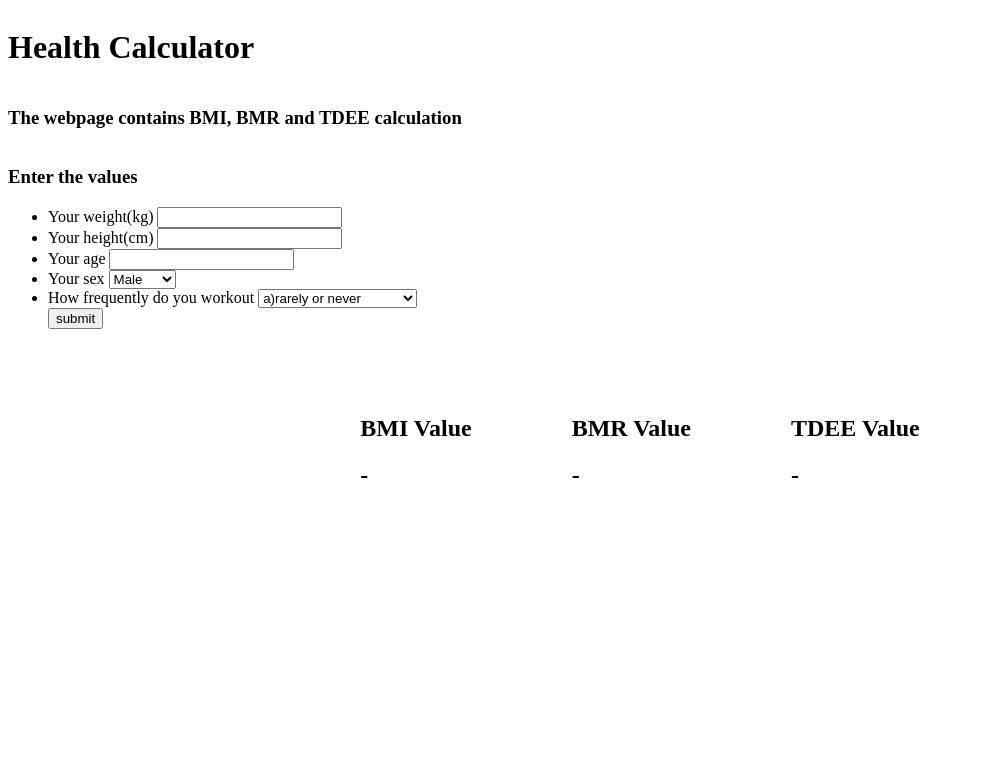
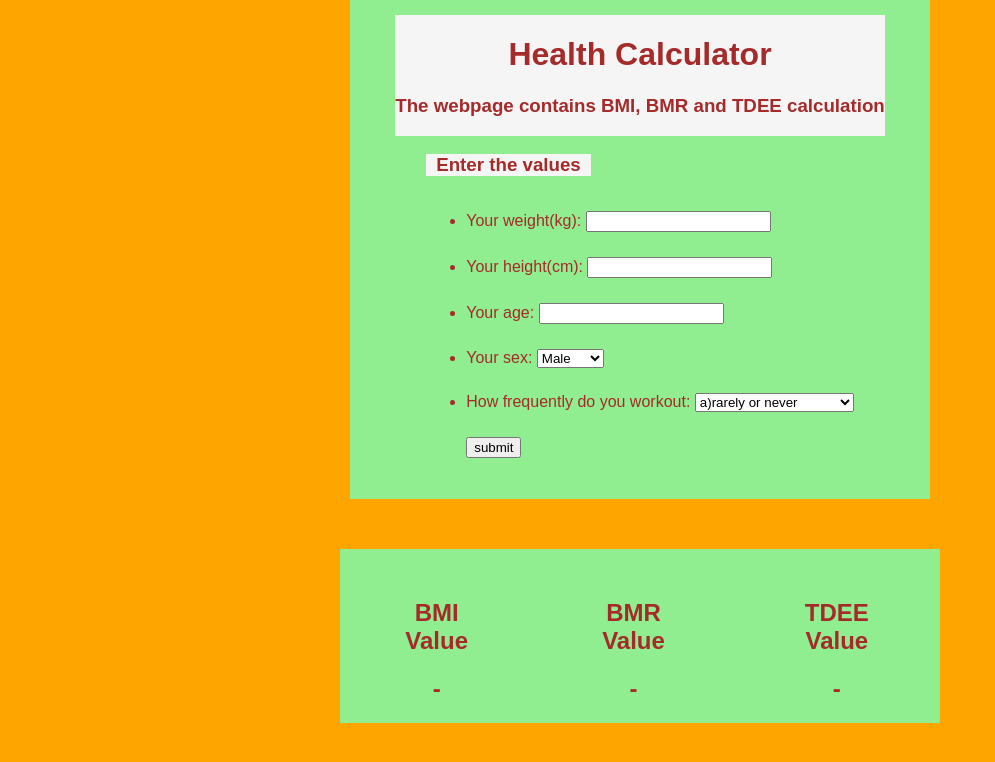
Before and after one commit to donny444/health-calculation, a PHP site: page / in a window 1280 px wide. Shown: the top 762 px of the page, without its empty margins (0-995 px from the left). Run offline with PHP 8.4, Linux system fonts and the light colour scheme.

Commit message:
Add files via upload

```diff
--- a/index.html
+++ b/index.html
@@ -8,6 +8,7 @@
     <link rel="stylesheet" href="style.css">
 </head>
 <body>
+    <div class="container" id="upper">
         <div class="container" id="heading">
             <h1>Health Calculator</h1>
             <h3>The webpage contains BMI, BMR and TDEE calculation</h3>
@@ -17,26 +18,26 @@
                 <h3>Enter the values</h3>
                 <ul>
                     <li>
-                    <label for="weight">Your weight(kg)</label>
+                        <label for="weight">Your weight(kg): </label>
                         <input type="number" id="weight" form="user_input" name="weight" required>
                     </li>
                     <li>
-                    <label for="height">Your height(cm)</label>
+                        <label for="height">Your height(cm): </label>
                         <input type="number" id="height" form="user_input" name="height" required>
                     </li>
                     <li>
-                    <label for="age">Your age</label>
+                        <label for="age">Your age: </label>
                         <input type="number" id="age" form="user_input" name="age" required>
                     </li>
                     <li>
-                    <label for="sex">Your sex</label>
+                        <label for="sex">Your sex: </label>
                         <select id="sex" form="user_input" name="sex" required>
                             <option name="sex" value="Male">Male</option>
                             <option name="sex" value="Female">Female</option>
                         </select>
                     </li>
                     <li>
-                    <label for="frequently">How frequently do you workout</label>
+                        <label for="frequently">How frequently do you workout: </label>
                         <select id="frequently" form="user_input" name="frequently" required>
                             <option value="1.2">a)rarely or never</option>
                             <option value="1.375">b)1-3 times per week</option>
@@ -49,6 +50,8 @@
                 </ul>
             </form>
         </div>
+    </div>
+    <div class="container" id="lower">
         <div class="container" id="result">
             <div class="sub-container">
                 <h2>BMI Value</h2>
@@ -63,6 +66,7 @@
                 <h2 id="tdee">-</h2>
             </div>
         </div>
+    </div>
     <script src="main.js"></script>
 </body>
 </html>
--- a/main.js
+++ b/main.js
@@ -76,11 +76,11 @@ function main() {
     document.getElementById("bmr").innerHTML = bmr.toString()
     document.getElementById("tdee").innerHTML = tdee.toString()
 }
-function validation(param)
+/*function validation(param)
     while (param.validity.valueMissing) {
         param.setCustomValidity("ENTER THE VALUE!!!")
     }
 function validationAll()
     validation(weight)
     validation(height)
-    validation(age)
+    validation(age)*/
--- a/style.css
+++ b/style.css
@@ -1,11 +1,47 @@
+body{
+    background-color: orange;
+    margin: 0;
+    /*text-align: center;*/
+}
 .container{
     display: flex;
+    margin: 0 auto;
+    background-color: lightgreen;
+    color: brown;
+    font-family: Arial, Helvetica, sans-serif;
+}
+#upper{
     flex-direction: column;
-    justify-content: center;
+    inline-size: 550px;
+    padding: 15px 15px 25px;
+}
+#heading{
+    display: block;
+    text-align: center;
+    background-color: whitesmoke;
+}
+#form{
+    text-align: left;
+}
+form h3{
+    display: inline-block;
+    padding: 0px 10px;
+    background-color: whitesmoke;
+}
+li{
+    padding-bottom: 25px;
+}
+.submit{
+    background-color: orange;
+}
+#lower{
+    flex-direction: row;
+    inline-size: 600px;
+    margin-top: 50px;
 }
 #result{
-    flex-direction: row;
+    text-align: center;
 }
 .sub-container{
-    margin: 50px;
+    margin: 30px 60px 0px;
 }
```
Lines whose indentation alone changed are shown as unchanged.
